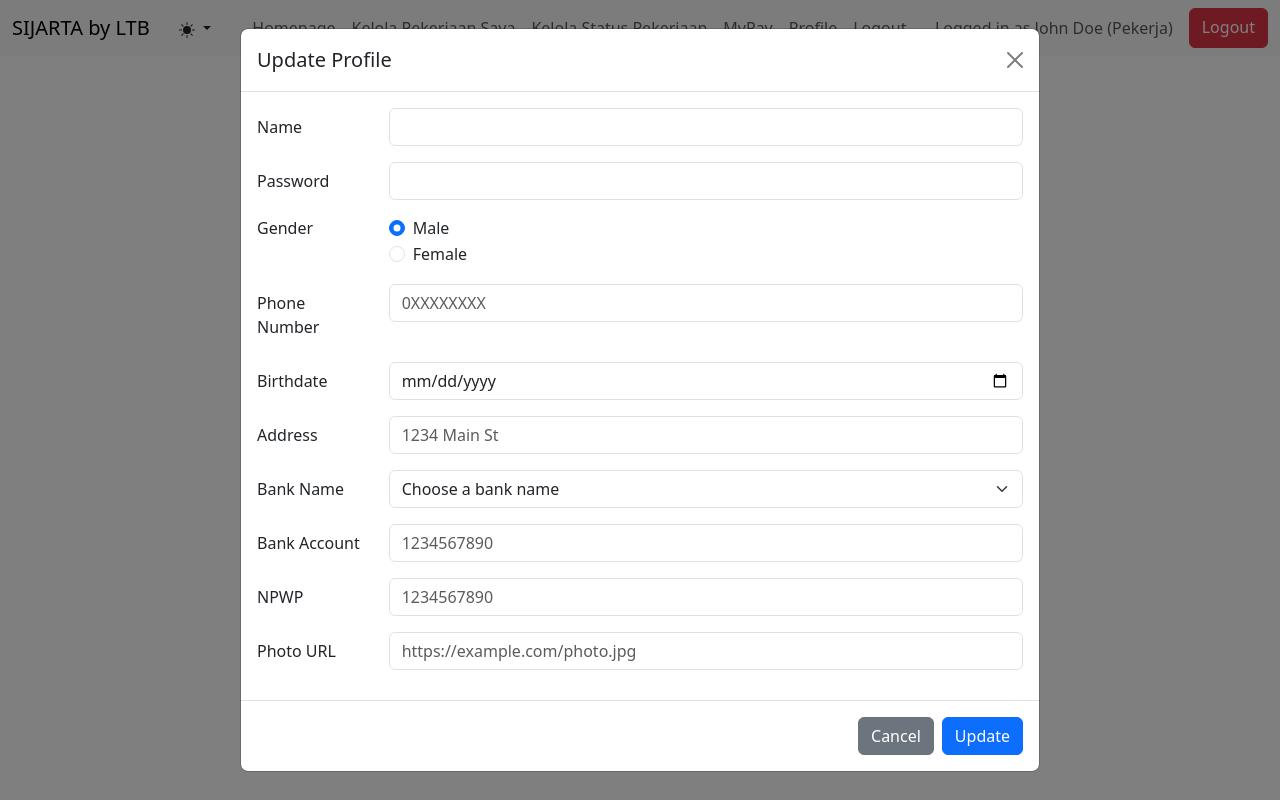
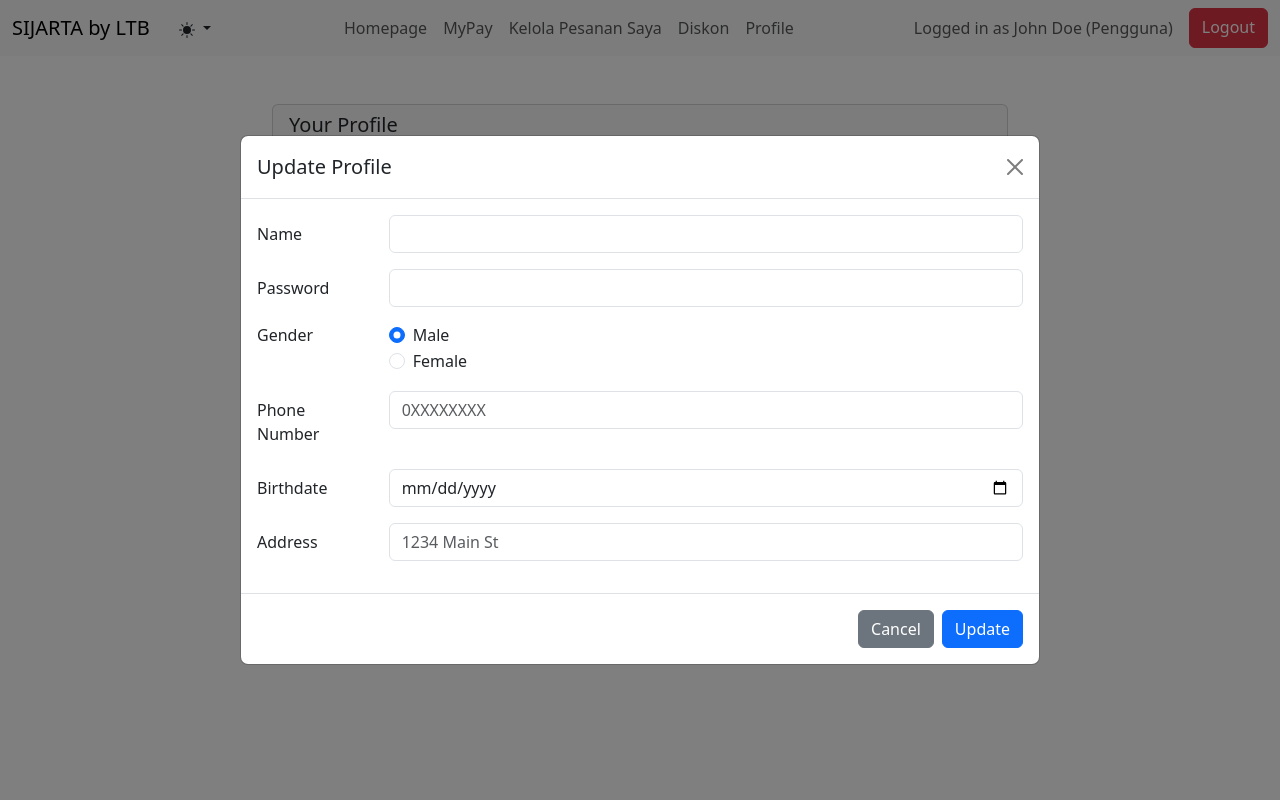
Before and after one commit to zufarra/sijarta-ltb, a Django app: page /users/profile/ in a window 1280 px wide, after a click on "Update Info". Run offline with Django 5.2, Linux system fonts and the light colour scheme.

Commit message:
fix: navbar logout and radio buttons

```diff
--- a/templates/navbar.html
+++ b/templates/navbar.html
@@ -126,9 +126,6 @@
         <li class="nav-item">
           <a class="nav-link" href="">Profile</a>
         </li>
-        <li class="nav-item">
-          <a class="nav-link" href="">Logout</a>
-        </li>
       </ul>
       <div class="d-flex gap-3">
         <span class="navbar-text">Logged in as {{ user.name }} (Pekerja)</span>
--- a/users/templates/register_pekerja_form.html
+++ b/users/templates/register_pekerja_form.html
@@ -34,21 +34,21 @@
         class="form-check-input"
         type="radio"
         name="gender"
-        id="maleRadio"
+        id="maleRadioPekerja"
         value="Male"
         checked
       />
-      <label class="form-check-label" for="maleRadio">Male</label>
+      <label class="form-check-label" for="maleRadioPekerja">Male</label>
     </div>
     <div class="form-check">
       <input
         class="form-check-input"
         type="radio"
         name="gender"
-        id="femaleRadio"
+        id="femaleRadioPekerja"
         value="Female"
       />
-      <label class="form-check-label" for="femaleRadio">Female</label>
+      <label class="form-check-label" for="femaleRadioPekerja">Female</label>
     </div>
   </div>
 </fieldset>
--- a/users/templates/register_pengguna_form.html
+++ b/users/templates/register_pengguna_form.html
@@ -38,7 +38,7 @@
         value="Male"
         checked
       />
-      <label class="form-check-label" for="maleRadio">Male</label>
+      <label class="form-check-label" for="maleRadioPengguna">Male</label>
     </div>
     <div class="form-check">
       <input
@@ -48,7 +48,7 @@
         id="femaleRadioPengguna"
         value="Female"
       />
-      <label class="form-check-label" for="femaleRadio">Female</label>
+      <label class="form-check-label" for="femaleRadioPengguna">Female</label>
     </div>
   </div>
 </fieldset>
--- a/users/views.py
+++ b/users/views.py
@@ -12,7 +12,7 @@ def show_profile(request):
         "user": {
             "is_authenticated": True,
             "name": "John Doe",
-            "is_pengguna": False,
+            "is_pengguna": True,
             "email": "johndoe@mail.com",
             "phone": "123-456-7890",
             "address": "1234 Elm St",
```
Also changed, not shown: users/templates/show_register.html (+4 -3 lines).
